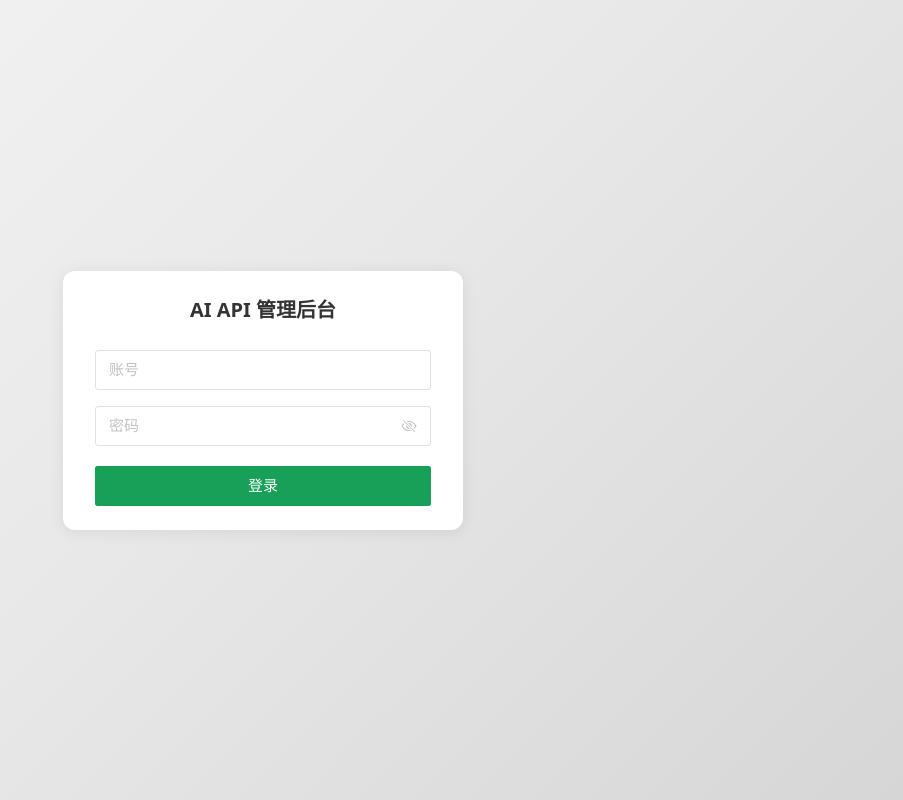
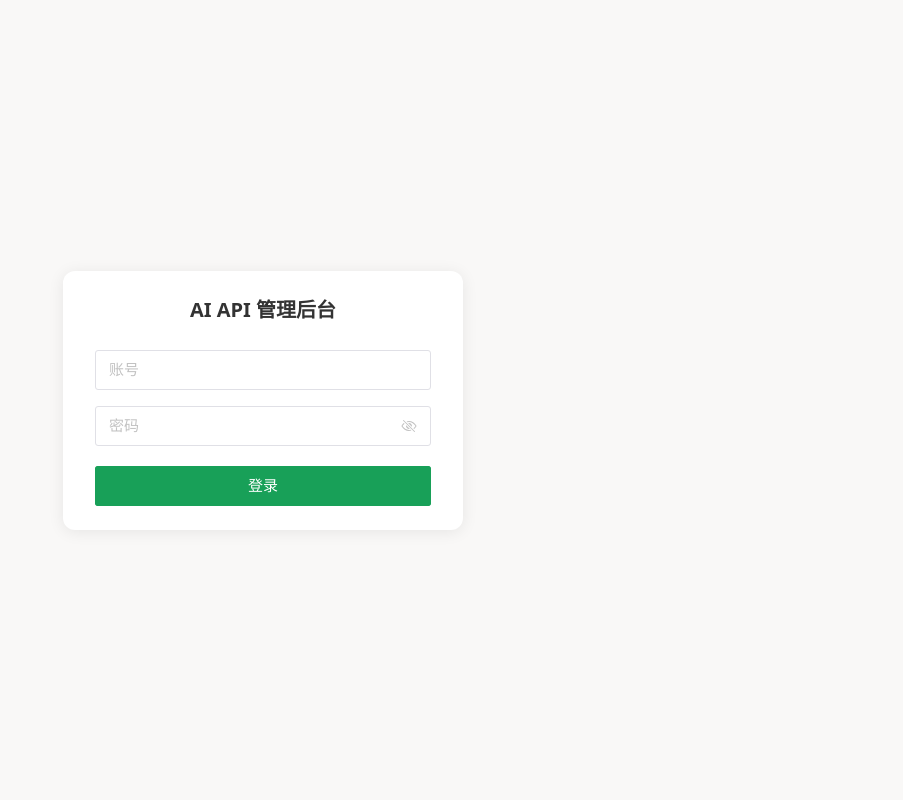
Before and after one commit to lijcoder/aiapi, a Vue app in the folder frontend/: page /login in a window 1280 px wide. Shown: the whole page, without its empty margins (377-1280 px from the left). Built offline with nearby package versions, Linux system fonts and the light colour scheme.

Commit message:
style: 登录页背景色同步为 #f9f8f7

```diff
--- a/frontend/src/views/Login.vue
+++ b/frontend/src/views/Login.vue
@@ -42,7 +42,7 @@ async function handleLogin() {
 </script>
 
 <style>
-.login-page { display: flex; align-items: center; justify-content: center; min-height: 100vh; background: linear-gradient(135deg, #f5f5f5 0%, #e8e8e8 50%, #d6d6d6 100%); }
+.login-page { display: flex; align-items: center; justify-content: center; min-height: 100vh; background: #f9f8f7; }
 .login-card { width: 400px; border-radius: 12px !important; box-shadow: 0 2px 16px rgba(0,0,0,0.08); }
 .login-card .n-card-header { text-align: center; }
 .card-title { font-size: 20px; font-weight: 600; color: #333; }
```
